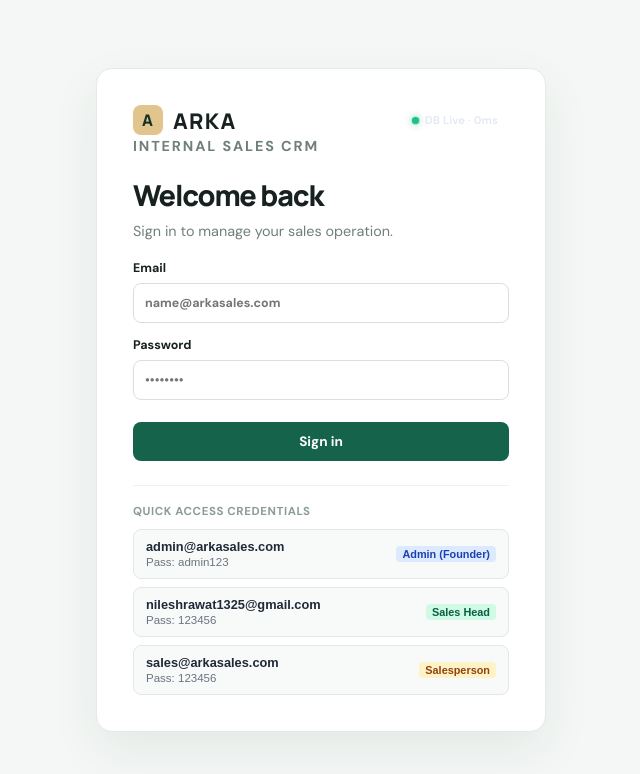
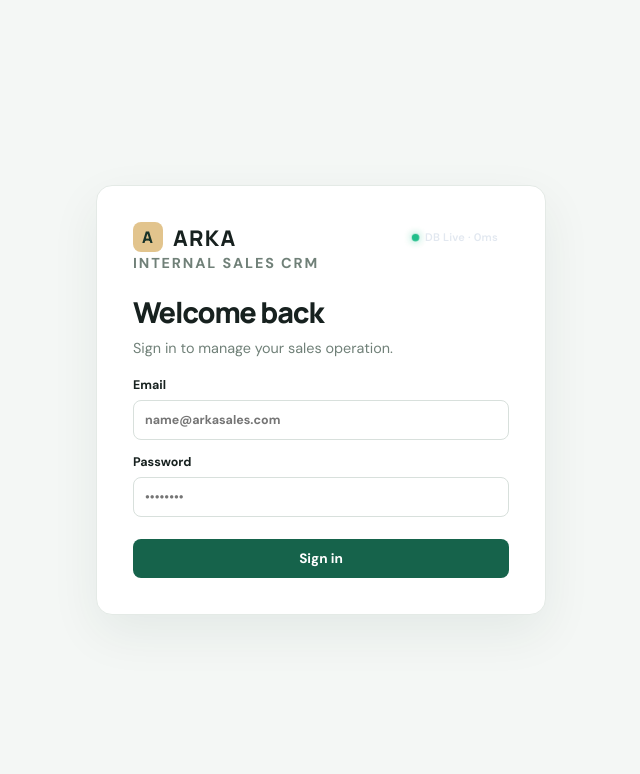
Before and after one commit to arkadigimedia-rgb/arka-sales-crm, a Next.js app: page /login in a window 1280 px wide. Shown: the top 774 px of the page, without its empty margins (319-959 px from the left). Built offline with nearby package versions, Linux system fonts and the light colour scheme; no server answers; the database is empty.

Commit message:
feat(auth): add Gayithri V as sales rep, remove old sales rep, and remove quick access credentials from login page

```diff
--- a/src/app/login/page.tsx
+++ b/src/app/login/page.tsx
@@ -27,12 +27,6 @@ export default function Login() {
     }
     router.replace("/");
     router.refresh();
-  }
-
-  function fillCredentials(fillEmail: string, fillPass: string) {
-    setEmail(fillEmail);
-    setPassword(fillPass);
-    setError("");
   }
 
   return (
@@ -79,47 +73,6 @@ export default function Login() {
             {loading ? "Signing in…" : "Sign in"}
           </button>
         </form>
-
-        <div className="login-demo-accounts">
-          <p>Quick Access Credentials</p>
-          <div className="demo-account-buttons">
-            <button
-              type="button"
-              className="demo-account-btn"
-              onClick={() => fillCredentials("admin@arkasales.com", "admin123")}
-            >
-              <div>
-                <b>admin@arkasales.com</b>
-                <small>Pass: admin123</small>
-              </div>
-              <span className="demo-role-badge admin">Admin (Founder)</span>
-            </button>
-
-            <button
-              type="button"
-              className="demo-account-btn"
-              onClick={() => fillCredentials("nileshrawat1325@gmail.com", "123456")}
-            >
-              <div>
-                <b>nileshrawat1325@gmail.com</b>
-                <small>Pass: 123456</small>
-              </div>
-              <span className="demo-role-badge sales_head">Sales Head</span>
-            </button>
-
-            <button
-              type="button"
-              className="demo-account-btn"
-              onClick={() => fillCredentials("sales@arkasales.com", "123456")}
-            >
-              <div>
-                <b>sales@arkasales.com</b>
-                <small>Pass: 123456</small>
-              </div>
-              <span className="demo-role-badge salesperson">Salesperson</span>
-            </button>
-          </div>
-        </div>
       </section>
     </main>
   );
```
Also changed, not shown: scripts/start.mjs (+5 -4 lines), src/server/seed-users.ts (+5 -3 lines), 1 other file (tests, documents, lock files or other folders).
